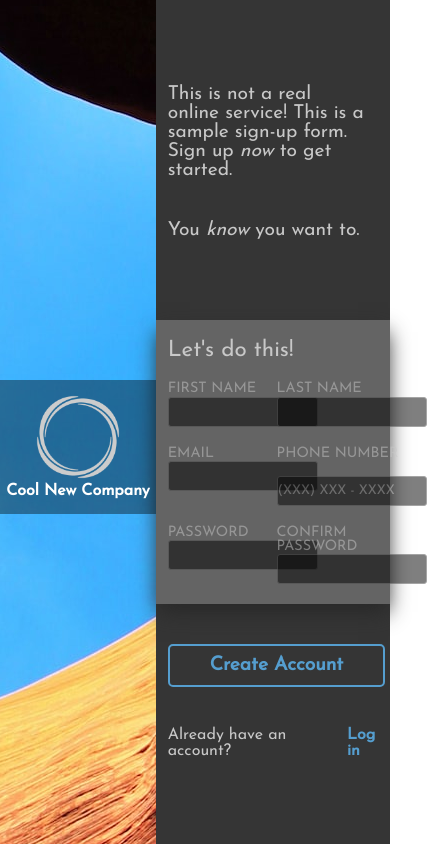
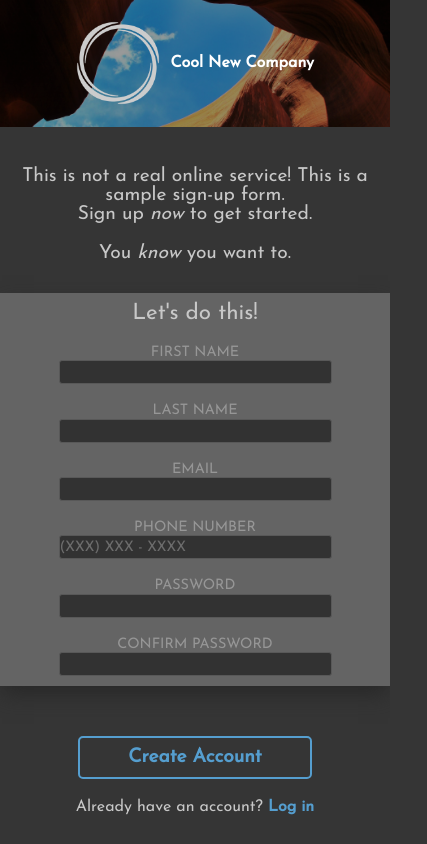
Before and after one commit to m-kwon/signup-form, a plain HTML site: page index.html in a window 390 px wide. Shown: the whole page, 427 px wide, since content can reach past the window. Drawn offline with Linux system fonts and the light colour scheme.

Commit message:
Added mobile styling

```diff
--- a/styles.css
+++ b/styles.css
@@ -17,6 +17,7 @@ time, mark, audio, video {
 	border: 0;
 	font-size: 100%;
 	vertical-align: baseline;
+
 }
 /* HTML5 display-role reset for older browsers */
 article, aside, details, figcaption, figure,
@@ -54,6 +55,16 @@ table {
   box-sizing: border-box;
   font-family: 'Josefin Sans', sans-serif;
   color: var(--txt);
+}
+
+html {
+  overflow: hidden;
+  height: 100%;
+}
+
+body {
+  overflow: auto;
+  height: 100%;
 }
 
 .content {
@@ -195,3 +206,88 @@ button:hover {
 .log-in a:hover {
   color: white;
 }
+
+/* mobile */
+
+@media only screen and (max-width: 600px)  {
+  html {
+    overflow: hidden;
+    height: 100%;
+  }
+
+  body {
+    overflow: auto;
+    height: 100%;
+    background-color: #353535;
+  }
+
+  .content {
+      flex-flow: column;
+      height: auto;
+      text-align: center;
+  }
+
+  .picture {
+      width: 100vw;
+      height: 15vh;
+      display: flex;
+      background-size: 100vw;
+  }
+
+  .logo {
+    width: 100vw;
+    position: static;
+    gap: 10px;
+  }
+
+  .right {
+    width: auto;
+    height: auto;
+  }
+
+  .dummy-text {
+    width: auto;
+    margin-top: 30px;
+  }
+
+  .left {
+    padding: 10px 20px;
+  }
+
+  .remote-text {
+    padding: 20px 0;
+    margin: 0;
+  }
+
+  .form {
+    flex-flow: column nowrap;
+    align-items: center;
+  }
+
+  .input {
+    text-align: left;
+    width: auto;
+    font-size: 0.9em;
+    justify-content: center;
+    align-items: center;
+  }
+
+  input {
+    font-size: 0.9rem;
+    height: 1.5rem;
+    width: 70vw;
+  }
+
+  .button,
+  .log-in {
+    display: flex;
+    justify-content: center;
+    margin-bottom: 0px;
+  }
+
+  button {
+    margin-bottom: 0px;
+    width: 60vw;
+    padding: 10px 5px;
+  }
+}
```
